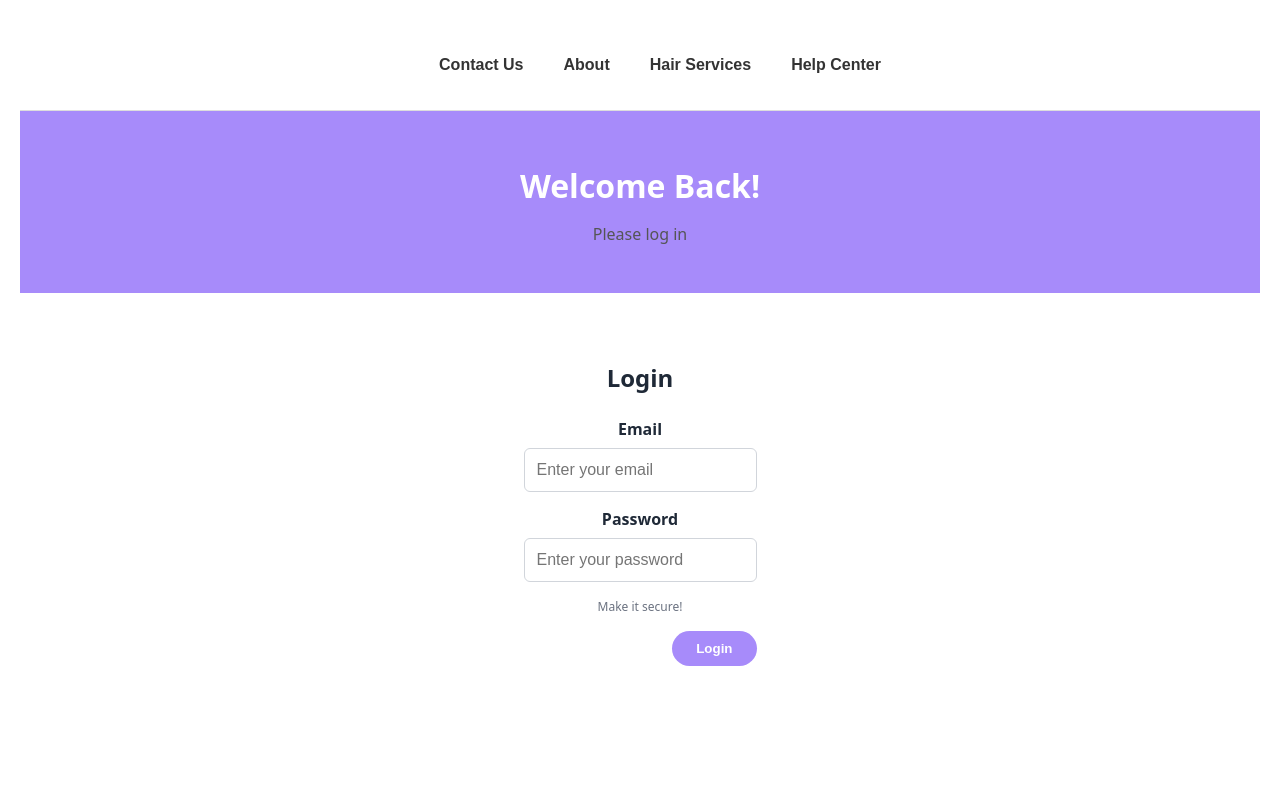
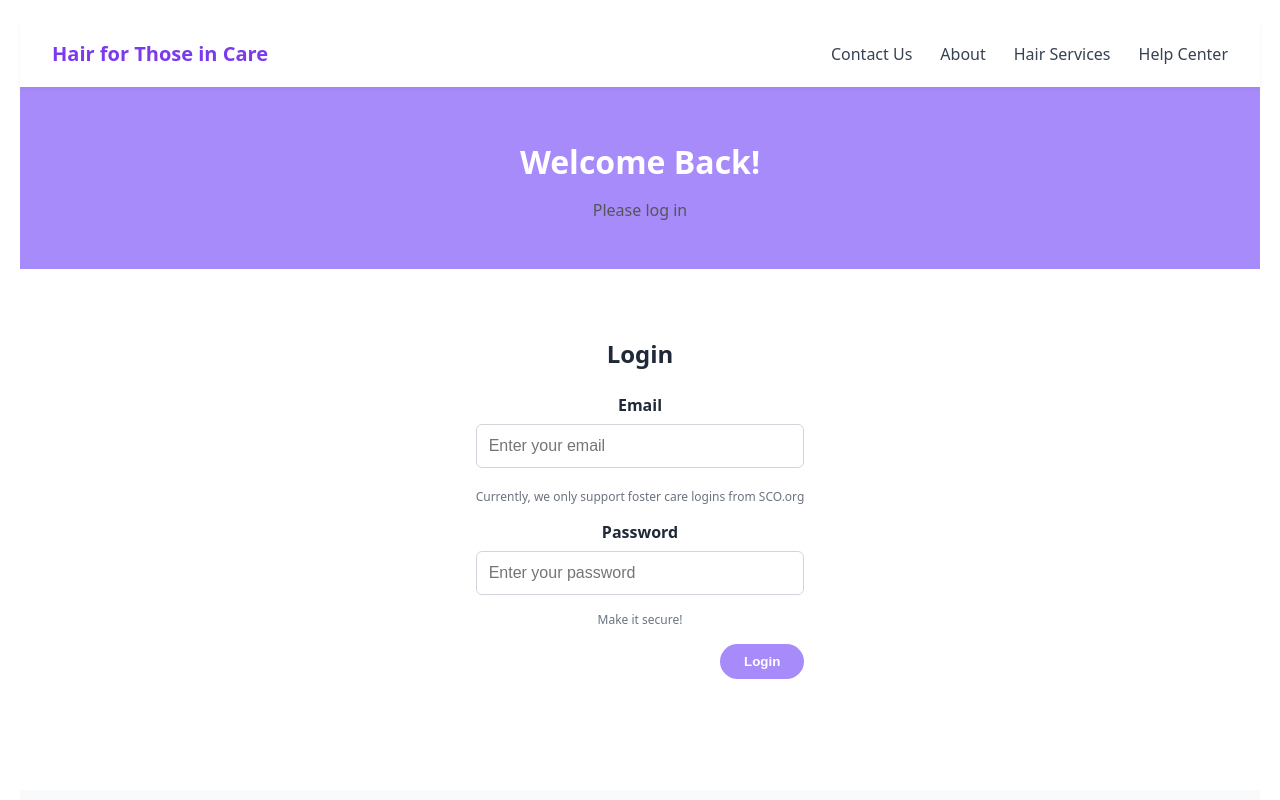
Before and after one commit to SumaiyaAhona/Hair-Care-Project, a React (Create React App) app: page /login in a window 1280 px wide. Shown: the top 800 px of the page. Built offline with nearby package versions, Linux system fonts and the light colour scheme.

Commit message:
login updates

```diff
--- a/src/components/Hero.jsx
+++ b/src/components/Hero.jsx
@@ -1,4 +1,5 @@
 import './Hero.css';
+import { Link } from 'react-router-dom';
 
 export default function Hero() {
   return (
@@ -8,8 +9,8 @@ export default function Hero() {
           <h1>Boosting Confidence Through Quality Hair Care</h1>
           <p>Connecting foster youth with compassionate volunteer hairstylists.</p>
           <div className="hero-buttons">
-            <a href="#volunteer" className="btn btn-purple">Volunteer</a>
-            <a href="#care" className="btn btn-black">Get Care for your foster youth</a>
+            <Link to="/general/signup" className="btn btn-purple">Volunteer</Link>
+            <Link to="/general/signup" className="btn btn-black">Get Care for your foster youth</Link>
           </div>
         </div>
         <div className="hero-image">
--- a/src/components/Login.css
+++ b/src/components/Login.css
@@ -101,3 +101,10 @@
   .footer-links a:hover {
     text-decoration: underline;
   }
+
+  .email-note {
+    font-size: 0.75rem;
+    color: #6b7280; /* Tailwind gray-500 */
+    margin-top: 4px;
+    display: block;
+  }
--- a/src/components/Login.jsx
+++ b/src/components/Login.jsx
@@ -1,7 +1,33 @@
-import React from 'react';
+import React, { useState } from 'react';
+import { useNavigate } from 'react-router-dom';
 import './Login.css';
 
 export default function Login() {
+  const navigate = useNavigate();
+
+  const [formData, setFormData] = useState({
+    email: '',
+    password: ''
+  });
+
+  const handleChange = (e) => {
+    const { name, value } = e.target;
+    setFormData(prev => ({
+      ...prev,
+      [name]: value
+    }));
+  };
+
+  const handleSubmit = (e) => {
+    e.preventDefault();
+    const isFoster = formData.email.toLowerCase().endsWith('@sco.org');
+    if (isFoster) {
+      navigate('/foster/dashboard');
+    } else {
+      navigate('/volunteer/appointments');
+    }
+  };
+
   return (
     <div className="login-container">
       <div className="login-header">
@@ -11,12 +37,29 @@ export default function Login() {
 
       <div className="login-content">
         <h2>Login</h2>
-        <form>
+        <form onSubmit={handleSubmit}>
           <label htmlFor="email">Email</label>
-          <input type="email" id="email" placeholder="Enter your email" />
+          <input
+            type="email"
+            name="email"
+            id="email"
+            placeholder="Enter your email"
+            value={formData.email}
+            onChange={handleChange}
+            required
+          />
+          <small className="email-note">Currently, we only support foster care logins from SCO.org</small>
 
           <label htmlFor="password">Password</label>
-          <input type="password" id="password" placeholder="Enter your password" />
+          <input
+            type="password"
+            name="password"
+            id="password"
+            placeholder="Enter your password"
+            value={formData.password}
+            onChange={handleChange}
+            required
+          />
           <small>Make it secure!</small>
 
           <div className="login-buttons">
--- a/src/components/Navbar.css
+++ b/src/components/Navbar.css
@@ -1,22 +1,43 @@
 .navbar {
-  background-color: #fff;
-  padding: 20px;
-  border-bottom: 1px solid #ddd;
+  display: flex;
+  justify-content: space-between;
+  align-items: center;
+  padding: 1.25rem 2rem;
+  background-color: #ffffff;
+  box-shadow: 0 2px 4px rgba(0, 0, 0, 0.05);
+  font-family: system-ui, sans-serif;
+  position: sticky;
+  top: 0;
+  z-index: 1000;
 }
 
-.navbar nav ul {
-  display: flex;
-  justify-content: center;
-  list-style: none;
-  gap: 40px;
+.navbar-logo a {
+  font-size: 1.25rem;
+  font-weight: 700;
+  text-decoration: none;
+  color: #7c3aed; /* purple */
 }
 
-.navbar nav a {
-  text-decoration: none;
-  color: #333;
-  font-weight: bold;
+.navbar-links {
+  list-style: none;
+  display: flex;
+  gap: 1.75rem;
+  margin: 0;
+  padding: 0;
 }
 
-.navbar nav a:hover {
-  color: #9c27b0;
+.navbar-links li {
+  margin: 0;
 }
+
+.navbar-links a {
+  text-decoration: none;
+  color: #374151; /* gray-800 */
+  font-weight: 500;
+  transition: color 0.3s ease;
+}
+
+.navbar-links a:hover {
+  color: #7c3aed;
+  text-decoration: underline;
+}
--- a/src/components/Navbar.jsx
+++ b/src/components/Navbar.jsx
@@ -1,16 +1,19 @@
+import React from 'react';
+import { Link } from 'react-router-dom';
 import './Navbar.css';
 
 export default function Navbar() {
   return (
-    <header className="navbar">
-      <nav>
-        <ul>
-          <li><a href="#contact">Contact Us</a></li>
-          <li><a href="#about">About</a></li>
-          <li><a href="#services">Hair Services</a></li>
-          <li><a href="#help">Help Center</a></li>
-        </ul>
-      </nav>
-    </header>
+    <nav className="navbar">
+      <div className="navbar-logo">
+        <Link to="/">Hair for Those in Care</Link>
+      </div>
+      <ul className="navbar-links">
+        <li><Link to="/contact">Contact Us</Link></li>
+        <li><Link to="/about">About</Link></li>
+        <li><Link to="/services">Hair Services</Link></li>
+        <li><Link to="/helpcenter">Help Center</Link></li>
+      </ul>
+    </nav>
   );
 }
--- a/src/components/Signup.css
+++ b/src/components/Signup.css
@@ -94,11 +94,11 @@
     border-color: #9ca3af;
   }
 
-  /* Image wrapper */
   .signup-image-wrapper {
     width: 100%;
     max-width: 36rem;
     margin: 2rem 0;
+    text-align: center;
   }
 
   .signup-image-wrapper img {
--- a/src/components/Signup.jsx
+++ b/src/components/Signup.jsx
@@ -11,7 +11,7 @@ export default function Signup() {
         <h1>New here?</h1>
         <p>Join our community of volunteers and foster partners!</p>
         <div className="signup-buttons">
-          <Link to="/signup/volunteer" className="btn-primary">
+          <Link to="/volunteer/signup" className="btn-primary">
             Sign Up as a Volunteer
           </Link>
           <Link to="/signup/agency" className="btn-secondary">
@@ -20,13 +20,12 @@ export default function Signup() {
         </div>
       </div>
 
-      {/* Hero image */}
       <div className="signup-image-wrapper">
-        <img
-          src="https://images.unsplash.com/photo-1598016204479-20f5682a1fa2?auto=format&fit=crop&w=800&q=80"
-          alt="Group of foster youth"
-        />
-      </div>
+  <img
+    src="/signup-hero.jpg"  // Note the leading slash
+    alt="Foster youth getting hair care"
+  />
+</div>
 
       {/* “Been here before?” section */}
       <div className="signup-section signup-return">
```
Also changed, not shown: public/signup-hero.jpg (added).
